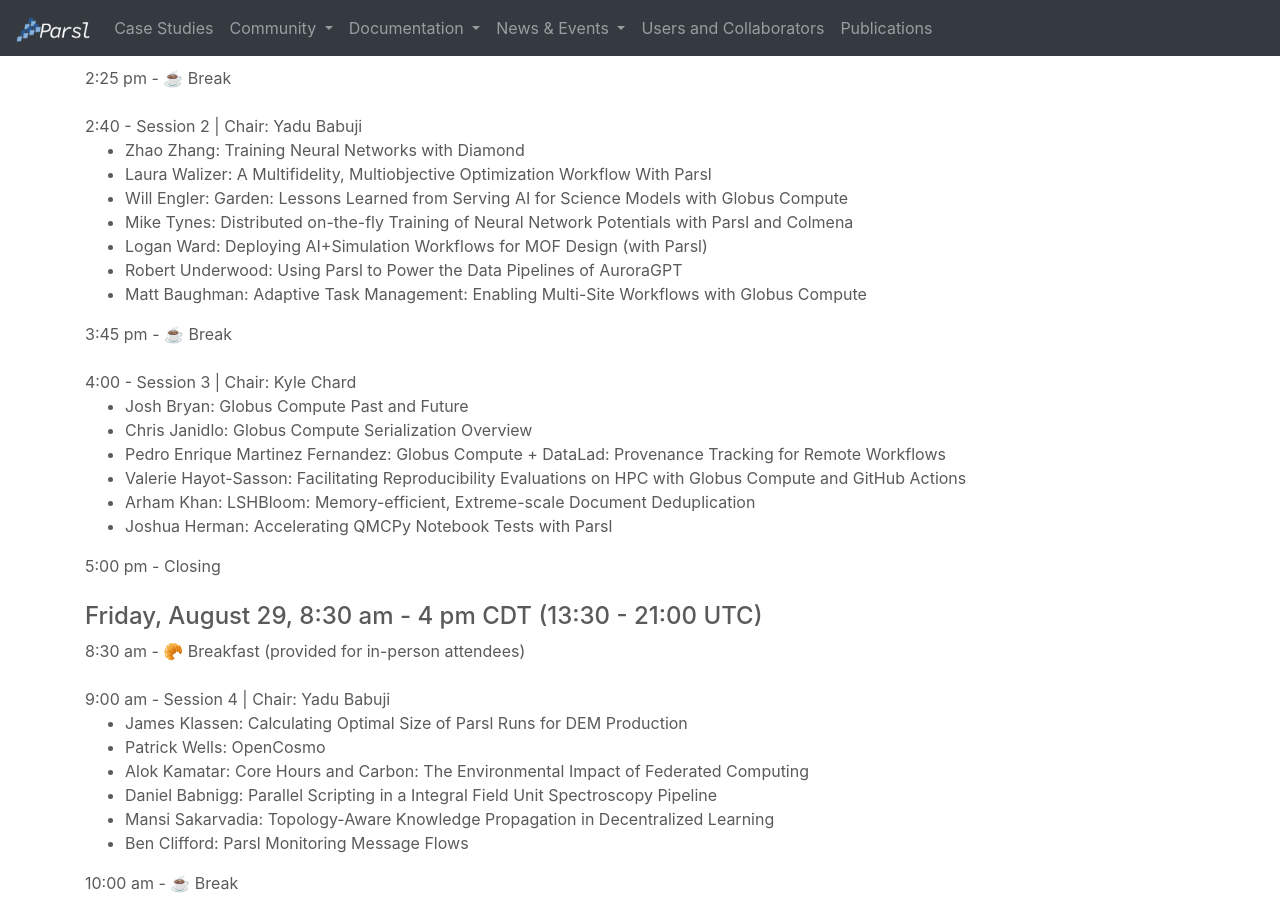
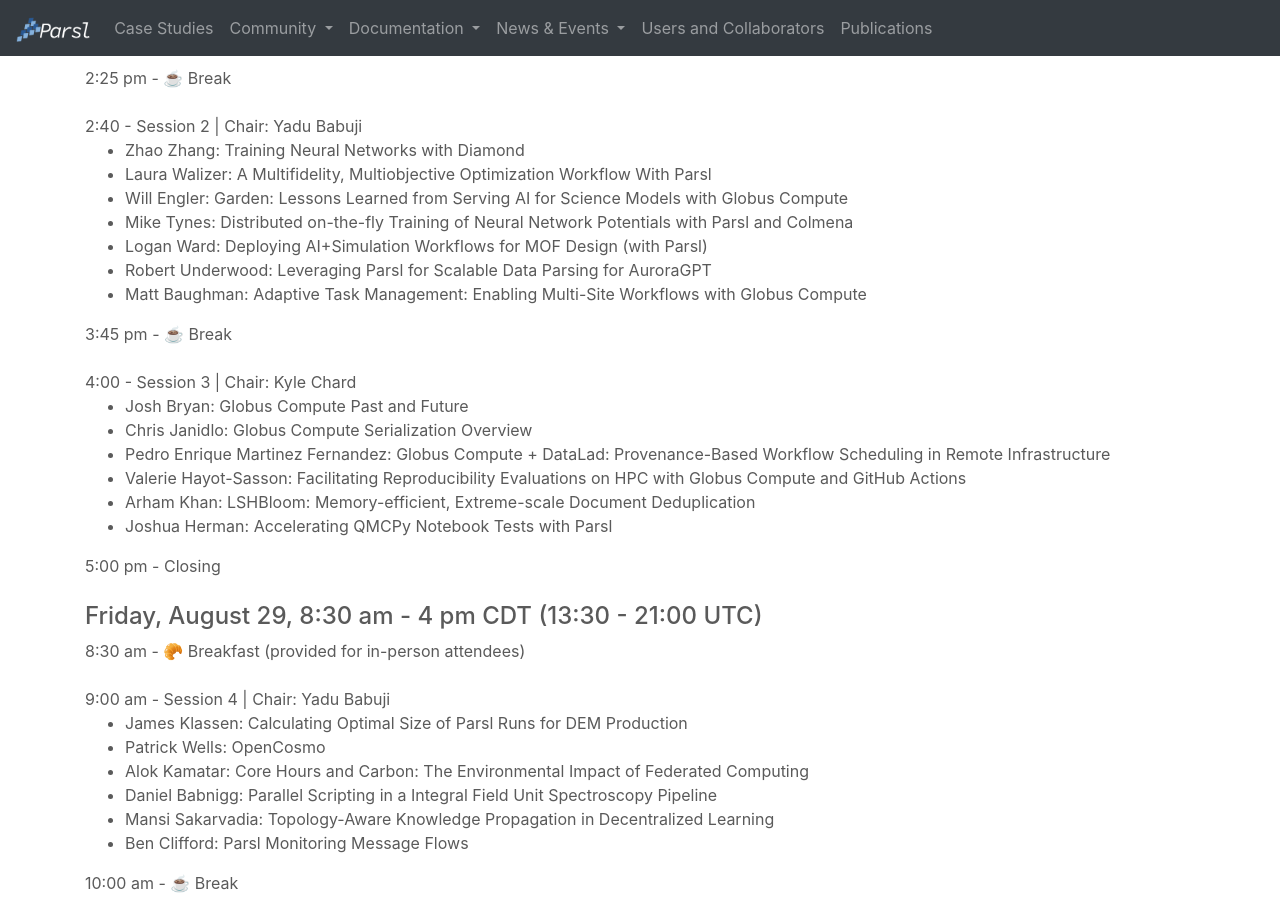
Before and after one commit to Parsl/parsl.github.io, a Jekyll site: the page built from parslfest/parslfest2025.html, in a window 1280 px wide and 900 px high, scrolled down 1465 px. Built offline with Jekyll 4.4.1, drawn with Linux system fonts in a browser that asks for light colours.

Commit message:
Update parslfest2025.html

```diff
--- a/parslfest/parslfest2025.html
+++ b/parslfest/parslfest2025.html
@@ -155,7 +155,7 @@
 		<li>Will Engler: Garden: Lessons Learned from Serving AI for Science Models with Globus Compute</li>
 		<li>Mike Tynes: Distributed on-the-fly Training of Neural Network Potentials with Parsl and Colmena</li>
 		<li>Logan Ward: Deploying AI+Simulation Workflows for MOF Design (with Parsl)</li>
-		<li>Robert Underwood: Using Parsl to Power the Data Pipelines of AuroraGPT</li>
+		<li>Robert Underwood: Leveraging Parsl for Scalable Data Parsing for AuroraGPT</li>
 		<li>Matt Baughman: Adaptive Task Management: Enabling Multi-Site Workflows with Globus Compute</li>
       </ul>
 
@@ -165,7 +165,7 @@
       <ul>
 		<li>Josh Bryan: Globus Compute Past and Future</li>
 		<li>Chris Janidlo: Globus Compute Serialization Overview</li>
-		<li>Pedro Enrique Martinez Fernandez: Globus Compute + DataLad: Provenance Tracking for Remote Workflows</li>
+		<li>Pedro Enrique Martinez Fernandez: Globus Compute + DataLad: Provenance-Based Workflow Scheduling in Remote Infrastructure</li>
 		<li>Valerie Hayot-Sasson: Facilitating Reproducibility Evaluations on HPC with Globus Compute and GitHub Actions</li>
 		<li>Arham Khan: LSHBloom: Memory-efficient, Extreme-scale Document Deduplication</li>
 		<li>Joshua Herman: Accelerating QMCPy Notebook Tests with Parsl</li>
```
